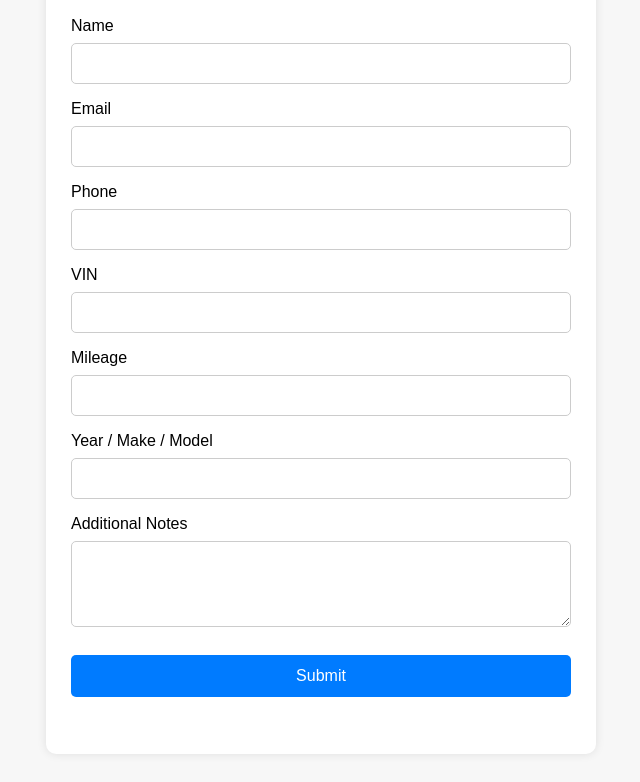
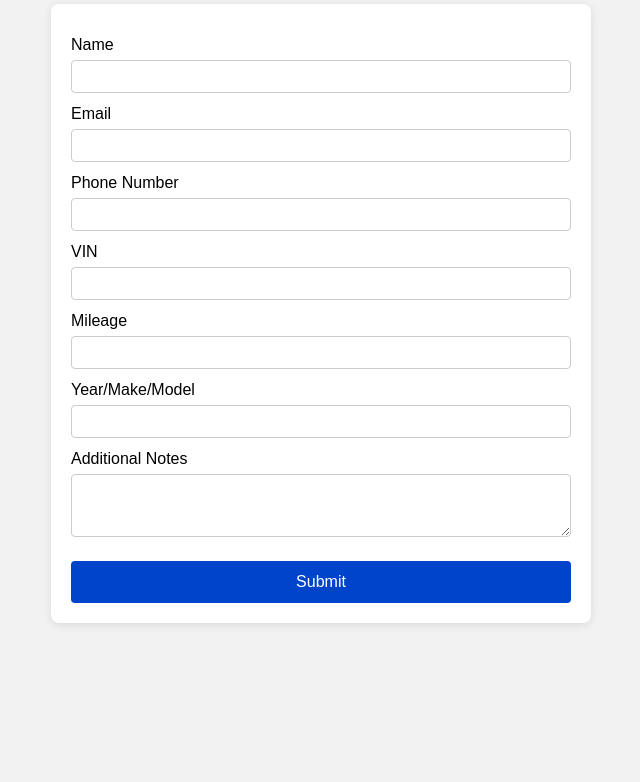
Before and after one commit to KGarcia82/trade-form, a plain HTML site: page index.html in a window 1280 px wide. Shown: the part 104-886 px from the top of the page, without its empty margins (319-959 px from the left). After the commit the page ends 800 px from the top, so only its background shows below. Drawn offline with Linux system fonts and the light colour scheme.

Commit message:
index.html

```diff
--- a/index.html
+++ b/index.html
@@ -2,106 +2,99 @@
 <html lang="en">
 <head>
   <meta charset="UTF-8" />
-  <meta name="viewport" content="width=device-width, initial-scale=1.0" />
-  <title>Vehicle Trade-In Submission</title>
+  <meta name="viewport" content="width=device-width, initial-scale=1.0"/>
+  <title>Trade-In Submission</title>
   <style>
     body {
       font-family: Arial, sans-serif;
-      background: #f7f7f7;
+      background-color: #f2f2f2;
       padding: 20px;
     }
-    .container {
+    h1 {
+      text-align: center;
+    }
+    form {
+      background-color: #fff;
+      padding: 20px;
+      border-radius: 8px;
       max-width: 500px;
-      background: white;
-      padding: 25px;
-      border-radius: 10px;
       margin: auto;
-      box-shadow: 0 0 10px rgba(0,0,0,0.1);
+      box-shadow: 0 2px 10px rgba(0,0,0,0.1);
     }
-    h2 {
-      text-align: center;
-      margin-bottom: 20px;
+    label {
+      display: block;
+      margin: 12px 0 6px;
     }
-    input, textarea, button {
+    input, textarea {
       width: 100%;
-      padding: 12px;
-      margin-top: 8px;
-      margin-bottom: 16px;
+      padding: 8px;
       border: 1px solid #ccc;
-      border-radius: 5px;
+      border-radius: 4px;
       box-sizing: border-box;
     }
     button {
-      background: #007BFF;
+      margin-top: 20px;
+      background-color: #0044cc;
       color: white;
       border: none;
+      padding: 12px;
+      border-radius: 4px;
+      width: 100%;
       font-size: 16px;
-      cursor: pointer;
     }
-    button:hover {
-      background: #0056b3;
-    }
-    #responseMsg {
+    .success-message {
       text-align: center;
-      margin-top: 10px;
+      color: green;
       font-weight: bold;
-      color: green;
+      display: none;
     }
   </style>
 </head>
 <body>
-  <div class="container">
-    <h2>Trade-In Vehicle Info</h2>
-    <form id="tradeForm">
-      <label for="name">Name</label>
-      <input type="text" id="name" name="Name" required>
+  <h1>Trade-In Vehicle Info</h1>
+  <form id="tradeForm" action="https://script.google.com/macros/s/AKfycbwCpuPPF1zm3TvZoOgSyy0D1S4uTzd6hw_CMCFeAeHgCiSa2FKmoVVu13GNfvb8T5Rg/exec" method="POST">
+    <label for="Name">Name</label>
+    <input type="text" name="Name" required />
 
-      <label for="email">Email</label>
-      <input type="email" id="email" name="Email" required>
+    <label for="Email">Email</label>
+    <input type="email" name="Email" required />
 
-      <label for="phone">Phone</label>
-      <input type="tel" id="phone" name="Phone" required>
+    <label for="Phone">Phone Number</label>
+    <input type="tel" name="Phone" required />
 
-      <label for="vin">VIN</label>
-      <input type="text" id="vin" name="VIN" required>
+    <label for="VIN">VIN</label>
+    <input type="text" name="VIN" required />
 
-      <label for="mileage">Mileage</label>
-      <input type="number" id="mileage" name="Mileage" required>
+    <label for="Mileage">Mileage</label>
+    <input type="text" name="Mileage" />
 
-      <label for="details">Year / Make / Model</label>
-      <input type="text" id="details" name="Details" required>
+    <label for="Details">Year/Make/Model</label>
+    <input type="text" name="Details" />
 
-      <label for="notes">Additional Notes</label>
-      <textarea id="notes" name="Notes" rows="4"></textarea>
+    <label for="Notes">Additional Notes</label>
+    <textarea name="Notes" rows="3"></textarea>
 
-      <button type="submit">Submit</button>
-    </form>
-    <p id="responseMsg"></p>
-  </div>
+    <button type="submit">Submit</button>
+    <p class="success-message" id="successMessage">✅ Submission received! We’ll reach out shortly.</p>
+  </form>
 
   <script>
     const form = document.getElementById('tradeForm');
-    const responseMsg = document.getElementById('responseMsg');
+    const successMessage = document.getElementById('successMessage');
 
-    form.addEventListener('submit', function(e) {
+    form.addEventListener('submit', function (e) {
       e.preventDefault();
-      const data = new FormData(form);
-
-      fetch('https://script.google.com/macros/s/AKfycbwCpuPPF1zm3TvZoOgSyy0D1S4uTzd6hw_CMCFeAeHgCiSa2FKmoVVu13GNfvb8T5Rg/exec', {
+      const formData = new FormData(form);
+      fetch(form.action, {
         method: 'POST',
-        body: data
+        body: formData,
       })
-      .then(response => response.text())
-      .then(result => {
-        responseMsg.innerText = '✅ Thanks! Your info has been submitted.';
-        responseMsg.style.color = 'green';
-        form.reset();
-      })
-      .catch(error => {
-        responseMsg.innerText = '❌ Error submitting form. Please try again.';
-        responseMsg.style.color = 'red';
-        console.error("Submission error:", error);
-      });
+        .then(response => response.text())
+        .then(() => {
+          successMessage.style.display = 'block';
+          form.reset();
+        })
+        .catch(error => alert('Something went wrong. Please try again.'));
     });
   </script>
 </body>
```
